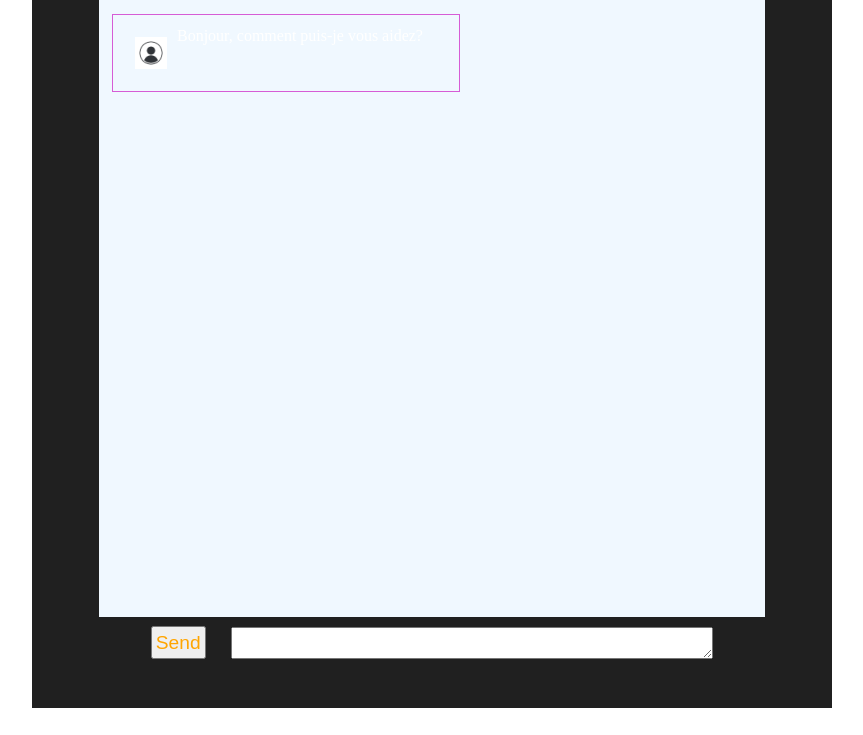
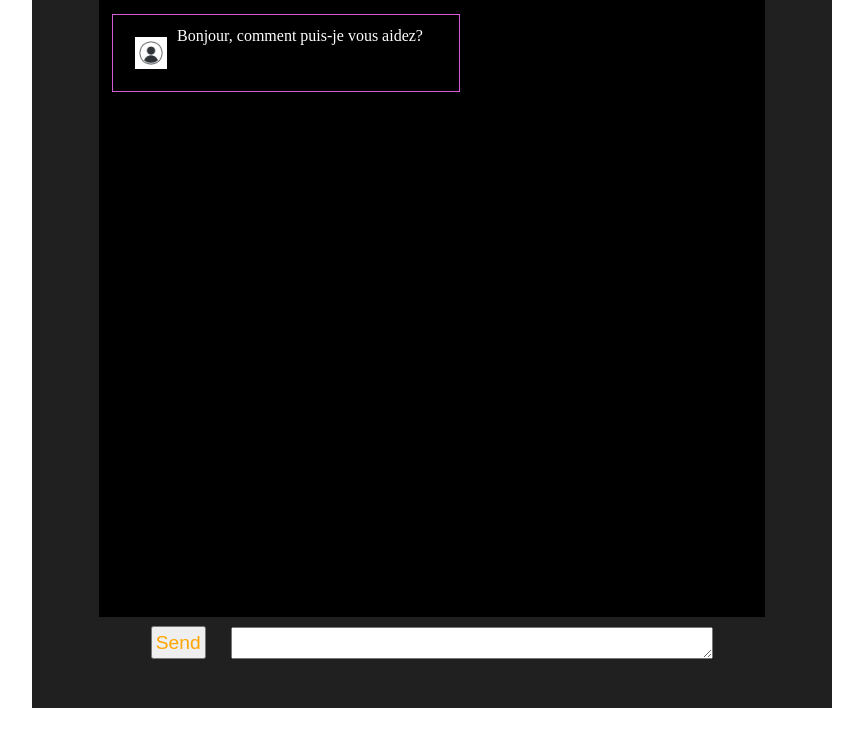
Before and after one commit to abject1/chatbox, a plain HTML site: page index.html in a window 1280 px wide. Shown: the part 65-800 px from the top of the page, without its empty margins (208-1071 px from the left). Drawn offline with Linux system fonts and the light colour scheme.

Commit message:
changement background olor window

```diff
--- a/main.css
+++ b/main.css
@@ -28,7 +28,7 @@
     margin: auto;
     width: 40rem;
     height: 75vh;
-    background-color: aliceblue;
+    background-color: black;
     color: blue;
     padding: 0.8rem;
 }
```
